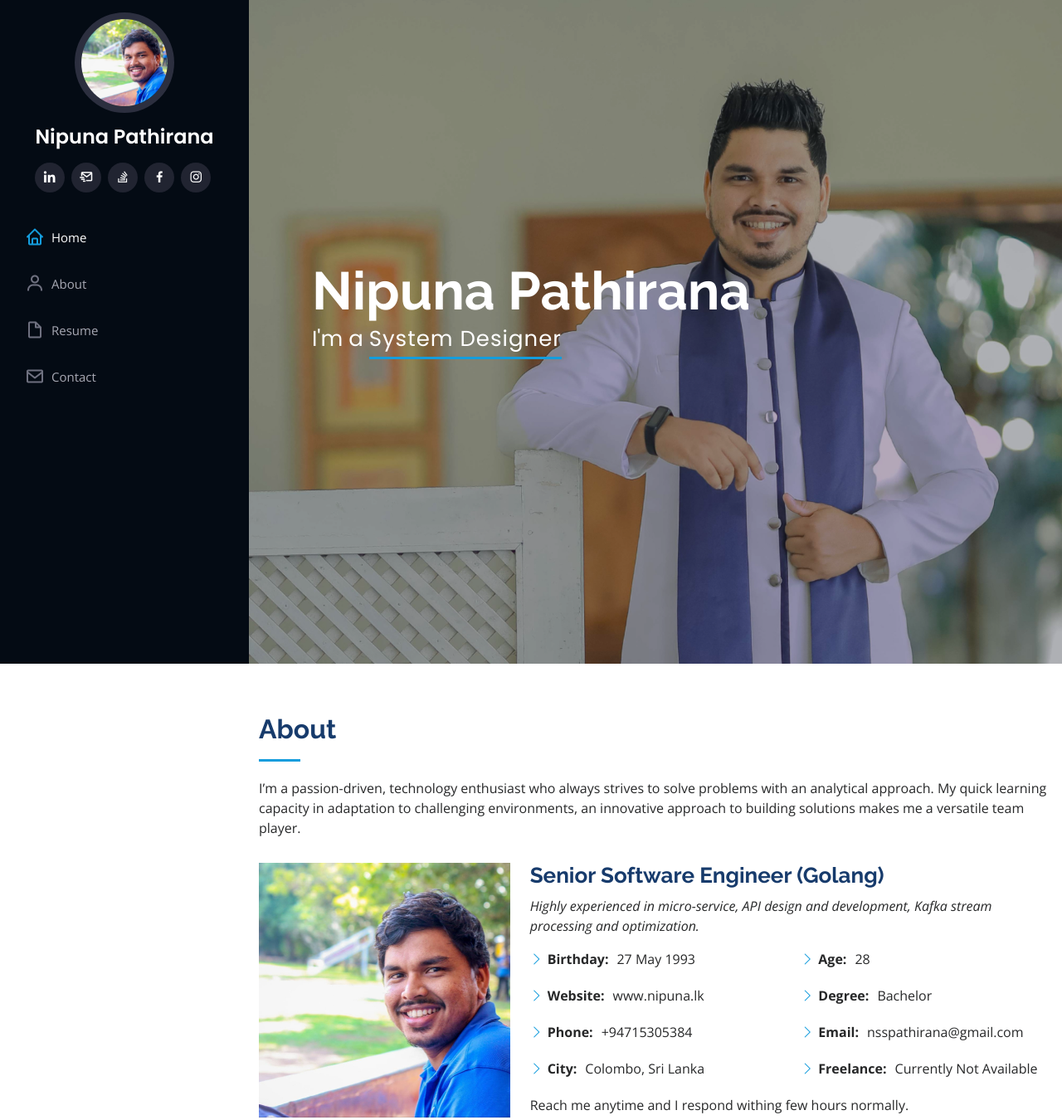
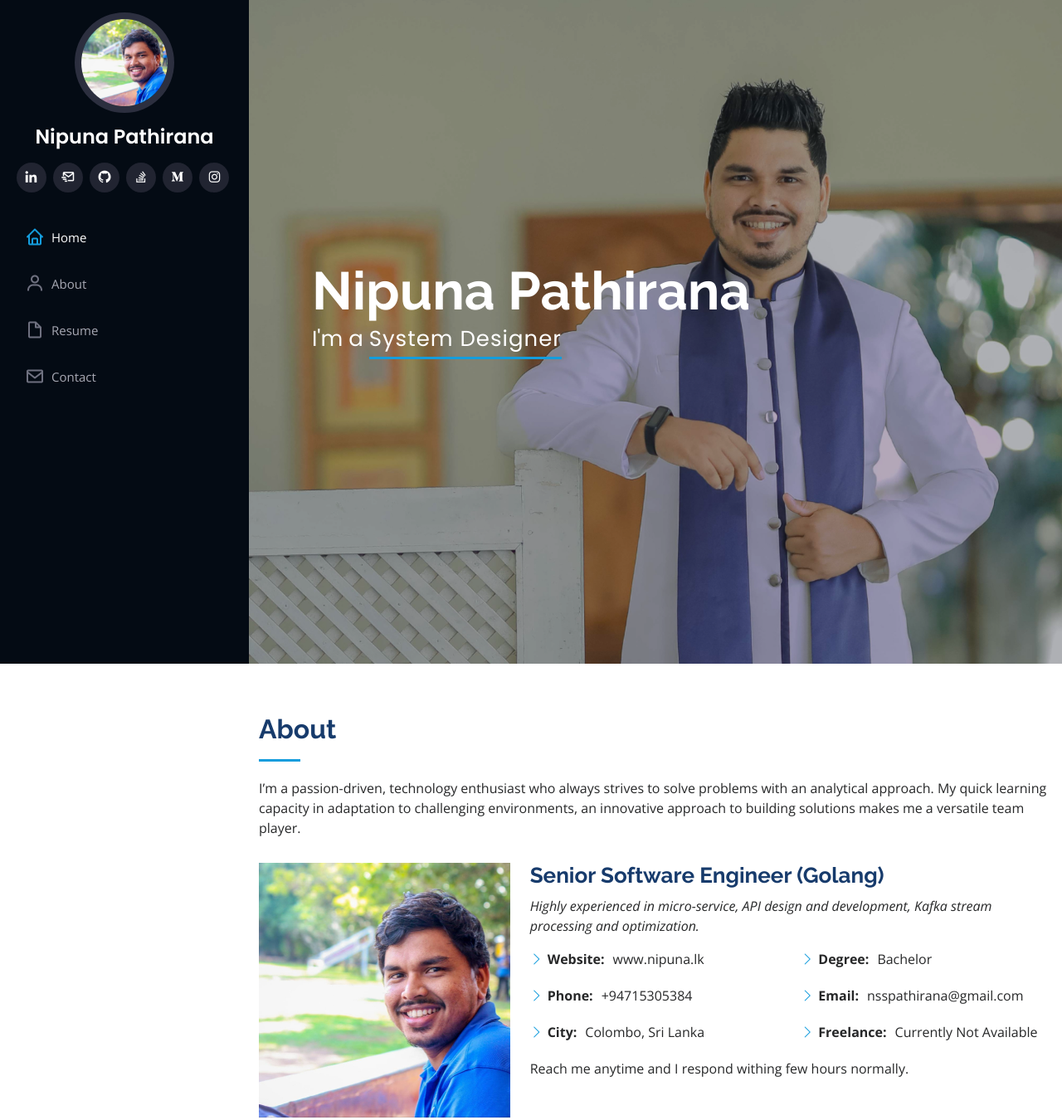
Before and after one commit to senpathi/senpathi.github.io, a plain HTML site: page index.html in a window 1280 px wide. Shown: the top 1350 px of the page at 83% size. Drawn offline with nearby package versions, Linux system fonts and the light colour scheme.

Commit message:
new template updates

```diff
--- a/index.html
+++ b/index.html
@@ -49,9 +49,11 @@
         <h1 class="text-light"><a href="index.html">Nipuna Pathirana</a></h1>
         <div class="social-links mt-3 text-center">
           <a href="https://linkedin.com/in/nipuna-pathirana" class="linkedin"><i class="bx bxl-linkedin"></i></a>
-          <a href="mailto:nsspathirana@gmail.com" class="google-plus"><i class="bx bx-mail-send"></i></a>
+          <a href="mailto:nsspathirana@gmail.com" class="mail"><i class="bx bx-mail-send"></i></a>
+          <a href="https://github.com/senpathi" class="github"><i class="bx bxl-github"></i></a>
           <a href="https://stackoverflow.com/users/story/10866798?view=Cv" class="twitter"><i class="bx bxl-stack-overflow"></i></a>
-          <a href="https://facebook.com/SPNS.Specialz" class="facebook"><i class="bx bxl-facebook"></i></a>
+<!--          <a href="https://facebook.com/SPNS.Specialz" class="facebook"><i class="bx bxl-facebook"></i></a>-->
+          <a href="https://medium.com/@nsspathirana" class="medium"><i class="bx bxl-medium"></i></a>
           <a href="https://instagram.com/__y.ta__/" class="instagram"><i class="bx bxl-instagram"></i></a>
         </div>
       </div>
@@ -100,7 +102,6 @@
             <div class="row">
               <div class="col-lg-6">
                 <ul>
-                  <li><i class="bi bi-chevron-right"></i> <strong>Birthday:</strong> <span>27 May 1993</span></li>
                   <li><i class="bi bi-chevron-right"></i> <strong>Website:</strong> <span>www.nipuna.lk</span></li>
                   <li><i class="bi bi-chevron-right"></i> <strong>Phone:</strong> <span>+94715305384</span></li>
                   <li><i class="bi bi-chevron-right"></i> <strong>City:</strong> <span>Colombo, Sri Lanka</span></li>
@@ -108,7 +109,6 @@
               </div>
               <div class="col-lg-6">
                 <ul>
-                  <li><i class="bi bi-chevron-right"></i> <strong>Age:</strong> <span>28</span></li>
                   <li><i class="bi bi-chevron-right"></i> <strong>Degree:</strong> <span>Bachelor</span></li>
                   <li><i class="bi bi-chevron-right"></i> <strong>Email:</strong> <span>nsspathirana@gmail.com</span></li>
                   <li><i class="bi bi-chevron-right"></i> <strong>Freelance:</strong> <span>Currently Not Available</span></li>
```
